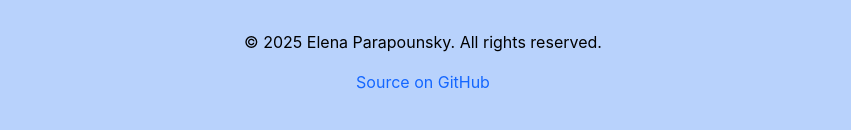
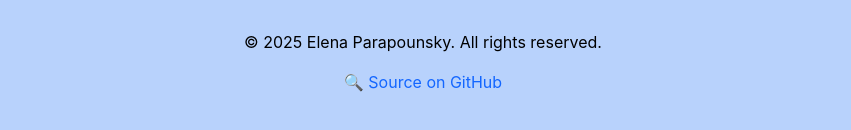
Before and after one commit to eparapounsky/infinite-story, a React (Create React App) app in the folder frontend/: page / in a window 1280 px wide. Shown: the part 564-694 px from the top of the page, without its empty margins (217-1068 px from the left). Built offline with nearby package versions, Linux system fonts and the light colour scheme; no server answers.

Commit message:
add emoji to GitHub link in footer

```diff
--- a/frontend/src/App.js
+++ b/frontend/src/App.js
@@ -225,7 +225,7 @@ function App() {
 
       <footer>
         <p> © 2025 Elena Parapounsky. All rights reserved. </p>
-        <a href="https://github.com/eparapounsky/infinite-story">Source on GitHub</a>
+        <a href="https://github.com/eparapounsky/infinite-story">🔍 Source on GitHub</a>
       </footer>
     </div>
   );
```
